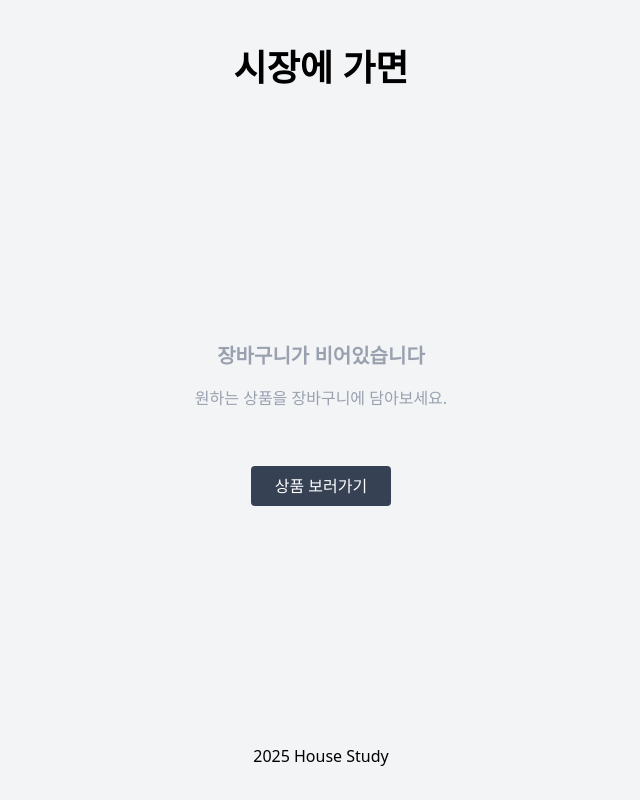
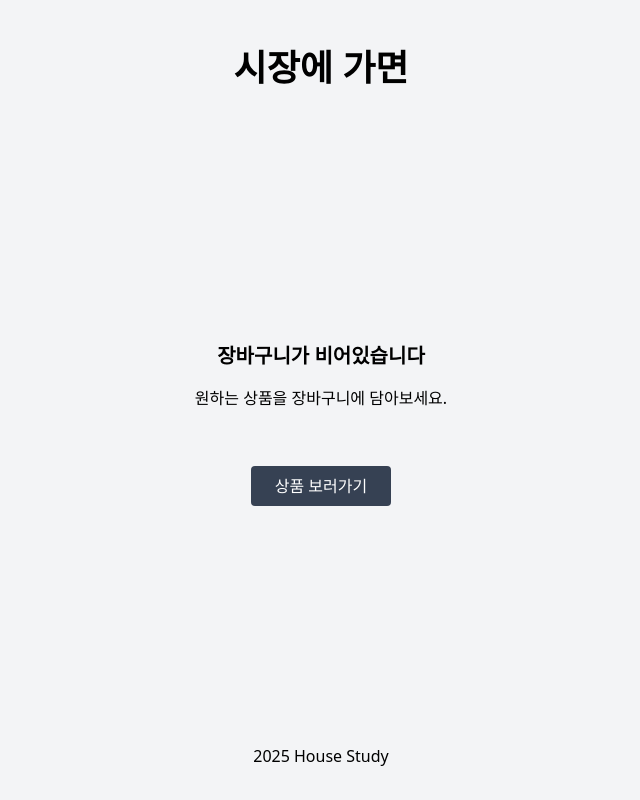
Before and after one commit to house-study/guddnboy-market, a Next.js app: page /cart in a window 1280 px wide. Shown: the whole page, without its empty margins (319-959 px from the left). Built offline with nearby package versions, Linux system fonts and the light colour scheme.

Commit message:
style: 조건부 렌더링 공통된 레이아웃 스타일

```diff
--- a/src/components/cart/EmptyCart.tsx
+++ b/src/components/cart/EmptyCart.tsx
@@ -7,7 +7,7 @@
   };
 
   return (
-    <div className="flex h-[calc(100vh-12rem)] flex-col items-center justify-center text-center text-gray-400">
+    <>
       <h2 className="mb-4 text-xl font-semibold">장바구니가 비어있습니다</h2>
       <p className="mb-8">원하는 상품을 장바구니에 담아보세요.</p>
       <button
@@ -16,6 +16,6 @@
       >
         상품 보러가기
       </button>
-    </div>
+    </>
   );
 };
--- a/src/pages/cart/index.tsx
+++ b/src/pages/cart/index.tsx
@@ -1,5 +1,20 @@
+import { useEffect, useState } from 'react';
+
+import CartList from '@/components/cart/CartList';
 import { EmptyCart } from '@/components/cart/EmptyCart';
+import { getCart } from '@/utils/cart';
 
 export default function CartPage() {
-  return <EmptyCart />;
+  const [cart, setCart] = useState<CartItem[]>([]);
+
+  useEffect(() => {
+    const data = getCart();
+    setCart(data);
+  }, []);
+
+  return (
+    <div className="flex h-[calc(100vh-12rem)] flex-col items-center justify-center">
+      {cart.length === 0 ? <EmptyCart /> : <CartList />}
+    </div>
+  );
 }
```
